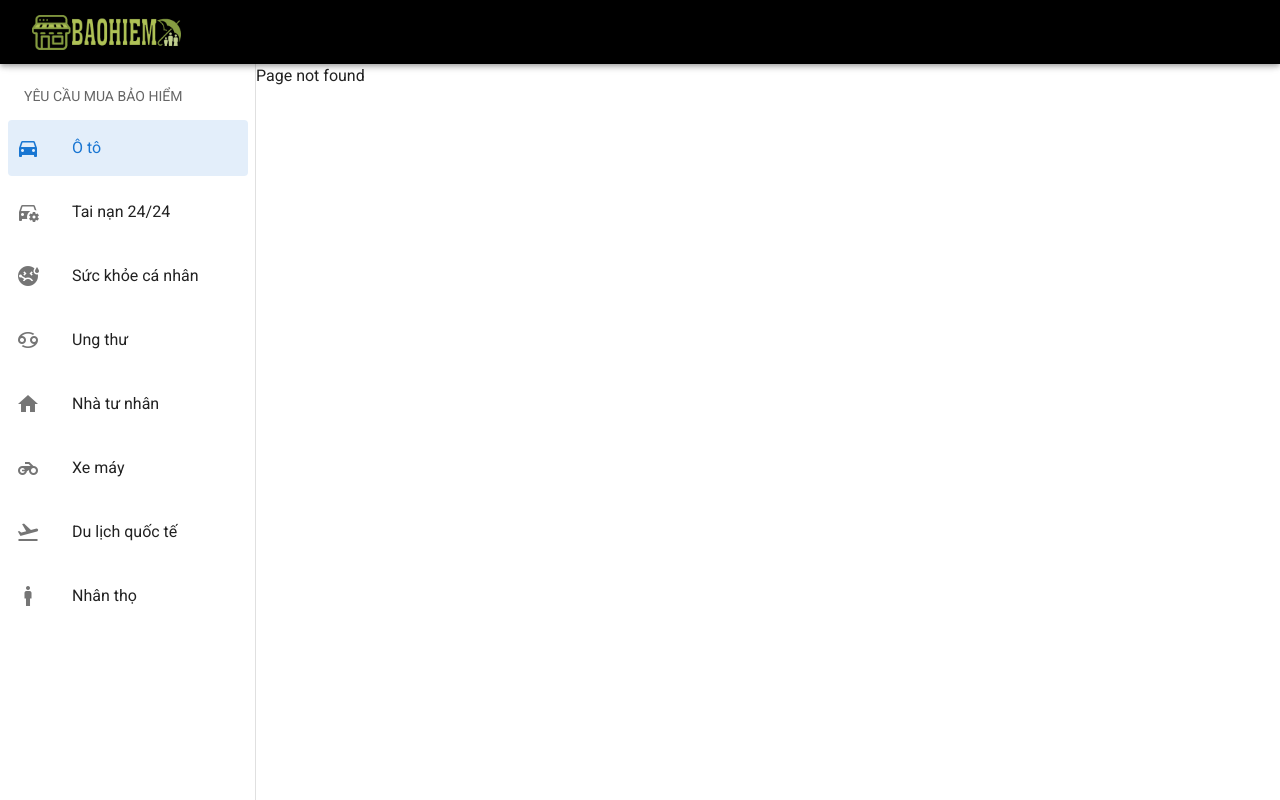
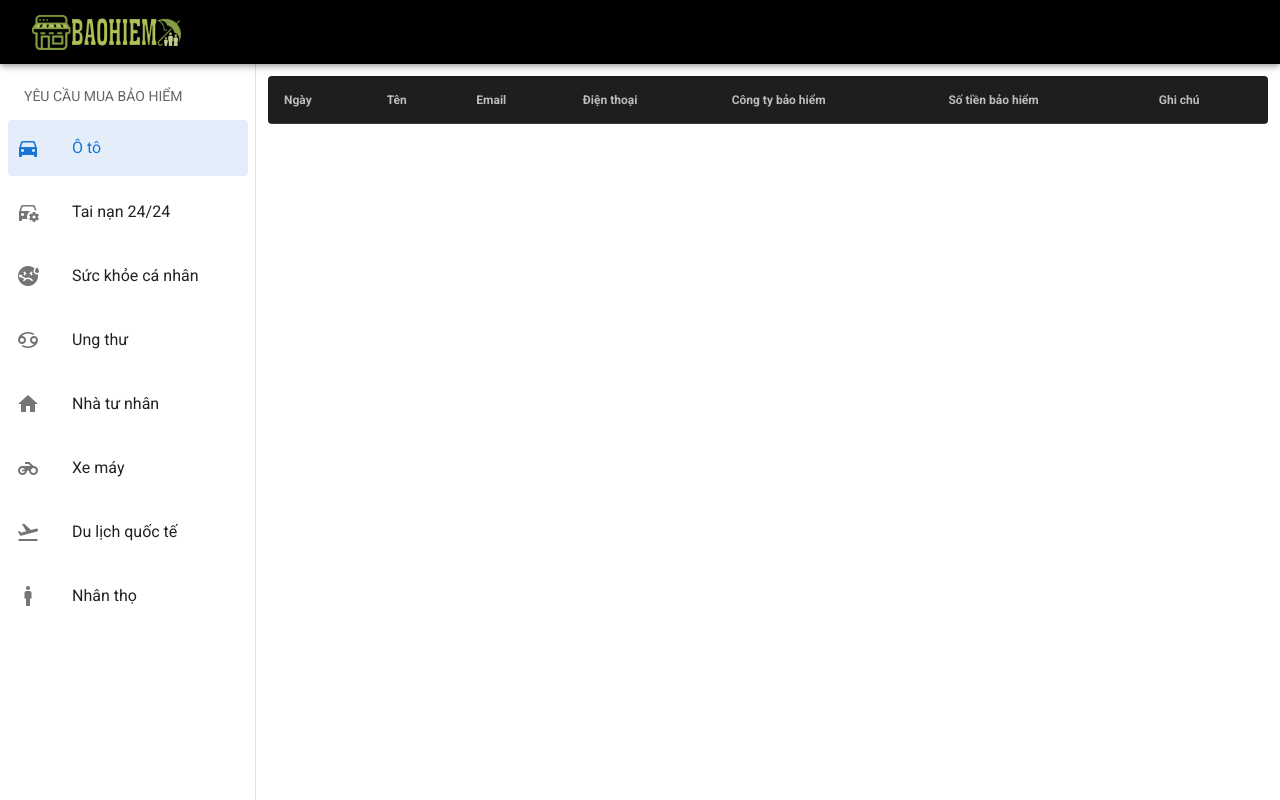
Before and after one commit to TDAK1509/cuahangbaohiem-admin, a Vue app: page /bao-hiem/o-to in a window 1280 px wide. Before the commit this address had no page. Built offline with nearby package versions, Linux system fonts and the light colour scheme.

Commit message:
Test passes for table headings

```diff
--- a/src/router/index.ts
+++ b/src/router/index.ts
@@ -14,6 +14,11 @@ const routes: Array<RouteConfig> = [
     path: "*",
     name: "Not Found",
     component: () => import("../views/NotFound.vue")
+  },
+  {
+    path: "/bao-hiem/o-to",
+    name: "CarInsurance",
+    component: () => import("../views/CarInsurance.vue")
   }
 ];
 
--- /dev/null
+++ b/src/views/CarInsurance.vue
@@ -0,0 +1,36 @@
+<template>
+  <v-container>
+    <v-simple-table dark>
+      <template v-slot:default>
+        <thead>
+          <tr>
+            <th
+              v-for="(heading, index) in tableHeadings"
+              :key="index"
+              class="text-left"
+            >
+              {{ heading }}
+            </th>
+          </tr>
+        </thead>
+      </template>
+    </v-simple-table>
+  </v-container>
+</template>
+
+<script lang="ts">
+import { Component, Vue } from "vue-property-decorator";
+
+@Component
+export default class CarInsurance extends Vue {
+  tableHeadings: string[] = [
+    "Ngày",
+    "Tên",
+    "Email",
+    "Điện thoại",
+    "Công ty bảo hiểm",
+    "Số tiền bảo hiểm",
+    "Ghi chú"
+  ];
+}
+</script>
```
Also changed, not shown: 1 other file (tests, documents, lock files or other folders).
